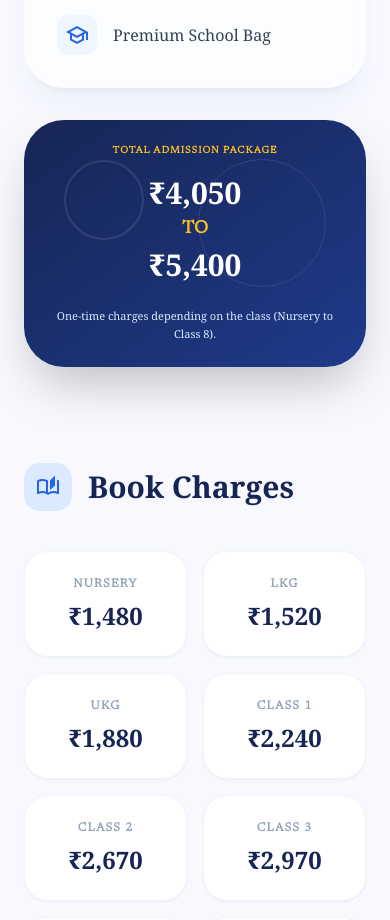
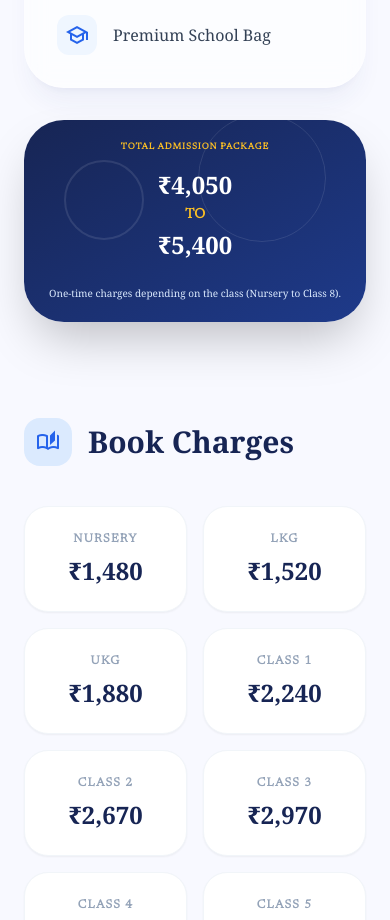
Before and after one commit to harshmahiraj4-cmd/Nbps-website-in-making, a Next.js app: page /fees in a window 390 px wide. Shown: the part 920-1840 px from the top of the page. Built offline with nearby package versions, Linux system fonts and the light colour scheme; no server answers.

Commit message:
fix: ultra-compact sizing for total admission package card on mobile

```diff
--- a/app/fees/page.tsx
+++ b/app/fees/page.tsx
@@ -109,19 +109,19 @@ export default function FeesPage() {
                 </div>
               </motion.div>
 
-              <motion.div variants={itemVariants} className="bg-gradient-to-br from-blue-950 to-blue-900 dark:from-[#161d30] dark:to-[#0f172a] p-6 md:p-10 rounded-[2.5rem] shadow-2xl flex flex-col justify-center text-center relative overflow-hidden min-h-[220px]">
+              <motion.div variants={itemVariants} className="bg-gradient-to-br from-blue-950 to-blue-900 dark:from-[#161d30] dark:to-[#0f172a] p-5 md:p-10 rounded-[2.5rem] shadow-2xl flex flex-col justify-center text-center relative overflow-hidden min-h-[200px]">
                 <div className="absolute top-0 left-0 w-full h-full opacity-10 pointer-events-none">
                   <div className="absolute top-10 left-10 w-20 h-20 border-2 border-white rounded-full"></div>
                   <div className="absolute bottom-20 right-10 w-32 h-32 border border-white rounded-full"></div>
                 </div>
 
-                <span className="text-amber-400 text-[10px] md:text-sm font-bold uppercase tracking-widest mb-4 block">Total Admission Package</span>
+                <span className="text-amber-400 text-[9px] md:text-sm font-bold uppercase tracking-widest mb-4 block">Total Admission Package</span>
                 <div className="flex flex-col md:flex-row items-center justify-center gap-1 md:gap-3 mb-6">
-                  <span className="text-white text-3xl sm:text-4xl lg:text-5xl font-extrabold" style={serifStyle}>₹4,050</span>
-                  <span className="text-amber-400 text-lg sm:text-xl font-bold uppercase">to</span>
-                  <span className="text-white text-3xl sm:text-4xl lg:text-5xl font-extrabold" style={serifStyle}>₹5,400</span>
+                  <span className="text-white text-2xl sm:text-4xl lg:text-5xl font-extrabold" style={serifStyle}>₹4,050</span>
+                  <span className="text-amber-400 text-sm sm:text-xl font-bold uppercase">to</span>
+                  <span className="text-white text-2xl sm:text-4xl lg:text-5xl font-extrabold" style={serifStyle}>₹5,400</span>
                 </div>
-                <p className="text-blue-100 text-[11px] md:text-sm leading-relaxed" style={serifStyle}>
+                <p className="text-blue-100 text-[10px] md:text-sm leading-relaxed" style={serifStyle}>
                   One-time charges depending on the class (Nursery to Class 8).
                 </p>
               </motion.div>
```
